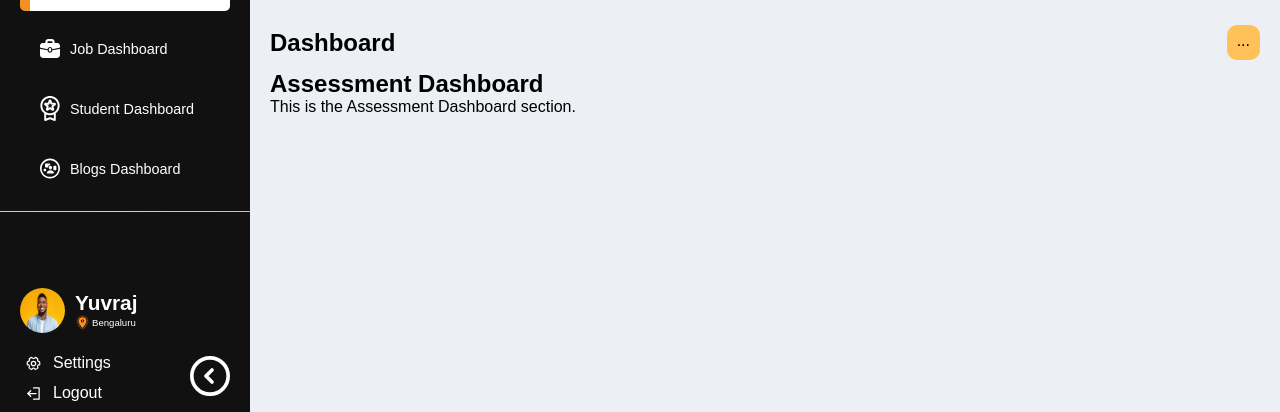
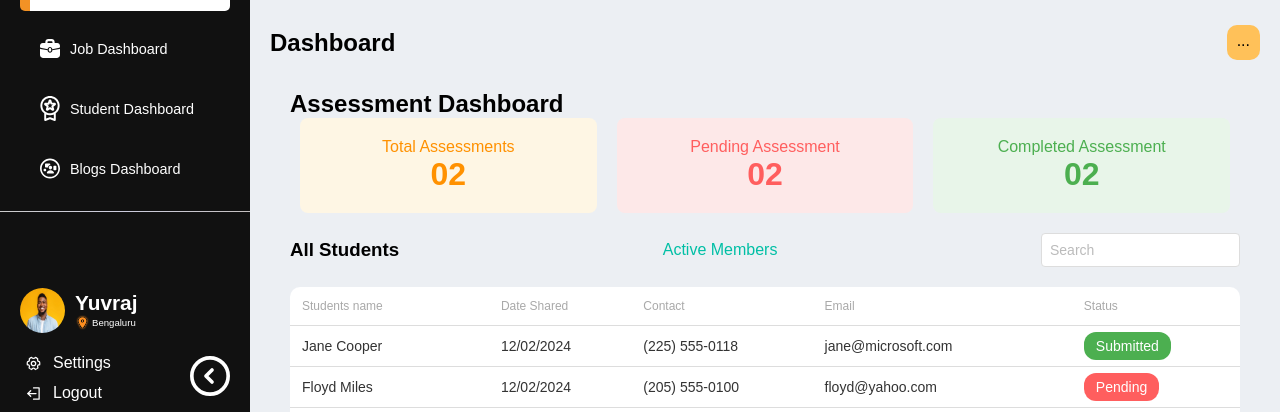
Before and after one commit to hiluxfnh/wisdomwork, a React (Create React App) app: page / in a window 1280 px wide. Both pictures are taken after a click on the item "Assessment Dashboard". Shown: the part 367-779 px from the top of the page. Built offline with nearby package versions, Linux system fonts and the light colour scheme.

Commit message:
new changes Dashboard

```diff
--- a/src/components/AssessmentDashboard.js
+++ b/src/components/AssessmentDashboard.js
@@ -1,11 +1,89 @@
 // AssessmentDashboard.js
 import React from 'react';
+import '../styles/AssessmentDashboard.css'; // Make sure to create this CSS file
 
 const AssessmentDashboard = () => {
     return (
-        <div>
+        <div className="dashboard-container">
             <h2>Assessment Dashboard</h2>
-            <p>This is the Assessment Dashboard section.</p>
+
+            <div className="stats-cards">
+                <div className="card total-assessments">
+                    <p>Total Assessments</p>
+                    <h1>02</h1>
+                </div>
+                <div className="card pending-assessments">
+                    <p>Pending Assessment</p>
+                    <h1>02</h1>
+                </div>
+                <div className="card completed-assessments">
+                    <p>Completed Assessment</p>
+                    <h1>02</h1>
+                </div>
+            </div>
+
+            <div className="students-list">
+                <div className="list-header">
+                    <h3>All Students</h3>
+                    <p className="active-members">Active Members</p>
+                    <input type="text" placeholder="Search" className="search-input" />
+                </div>
+                <table className="students-table">
+                    <thead>
+                        <tr>
+                            <th>Students name</th>
+                            <th>Date Shared</th>
+                            <th>Contact</th>
+                            <th>Email</th>
+                            <th>Status</th>
+                        </tr>
+                    </thead>
+                    <tbody>
+                        <tr>
+                            <td>Jane Cooper</td>
+                            <td>12/02/2024</td>
+                            <td>(225) 555-0118</td>
+                            <td>jane@microsoft.com</td>
+                            <td><span className="status submitted">Submitted</span></td>
+                        </tr>
+                        <tr>
+                            <td>Floyd Miles</td>
+                            <td>12/02/2024</td>
+                            <td>(205) 555-0100</td>
+                            <td>floyd@yahoo.com</td>
+                            <td><span className="status pending">Pending</span></td>
+                        </tr>
+                        <tr>
+                            <td>Ronald Richards</td>
+                            <td>12/02/2024</td>
+                            <td>(302) 555-0107</td>
+                            <td>ronald@adobe.com</td>
+                            <td><span className="status pending">Pending</span></td>
+                        </tr>
+                        <tr>
+                            <td>Marvin McKinney</td>
+                            <td>12/02/2024</td>
+                            <td>(252) 555-0126</td>
+                            <td>marvin@tesla.com</td>
+                            <td><span className="status submitted">Submitted</span></td>
+                        </tr>
+                        <tr>
+                            <td>Jerome Bell</td>
+                            <td>12/02/2024</td>
+                            <td>(629) 555-0129</td>
+                            <td>jerome@google.com</td>
+                            <td><span className="status submitted">Submitted</span></td>
+                        </tr>
+                        <tr>
+                            <td>Kathryn Murphy</td>
+                            <td>12/02/2024</td>
+                            <td>(406) 555-0120</td>
+                            <td>kathryn@microsoft.com</td>
+                            <td><span className="status submitted">Submitted</span></td>
+                        </tr>
+                    </tbody>
+                </table>
+            </div>
         </div>
     );
 }
--- /dev/null
+++ b/src/styles/AssessmentDashboard.css
@@ -0,0 +1,83 @@
+.dashboard-container {
+    padding: 20px;
+    font-family: 'Arial', sans-serif;
+}
+
+.stats-cards {
+    display: flex;
+    justify-content: space-around;
+    margin-bottom: 20px;
+}
+
+.card {
+    background: #f9f9f9;
+    padding: 20px;
+    border-radius: 8px;
+    text-align: center;
+    flex: 1;
+    margin: 0 10px;
+}
+
+.total-assessments {
+    background: #fef6e4;
+    color: #ff9100;
+}
+
+.pending-assessments {
+    background: #fde8e8;
+    color: #ff5e5e;
+}
+
+.completed-assessments {
+    background: #e8f5e9;
+    color: #4caf50;
+}
+
+.students-list {
+    margin-top: 20px;
+}
+
+.list-header {
+    display: flex;
+    justify-content: space-between;
+    align-items: center;
+    margin-bottom: 20px;
+}
+
+.active-members {
+    color: #00bfa5;
+}
+
+.search-input {
+    padding: 8px;
+    border-radius: 4px;
+    border: 1px solid #ddd;
+}
+
+.students-table {
+    width: 100%;
+    border-collapse: collapse;
+    margin-top: 10px;
+}
+
+.students-table th,
+.students-table td {
+    padding: 12px;
+    text-align: left;
+    border-bottom: 1px solid #ddd;
+}
+
+.status {
+    padding: 6px 12px;
+    border-radius: 12px;
+    color: #fff;
+    text-align: center;
+}
+
+.submitted {
+    background-color: #4caf50;
+}
+
+.pending {
+    background-color: #ff5e5e;
+}
```
